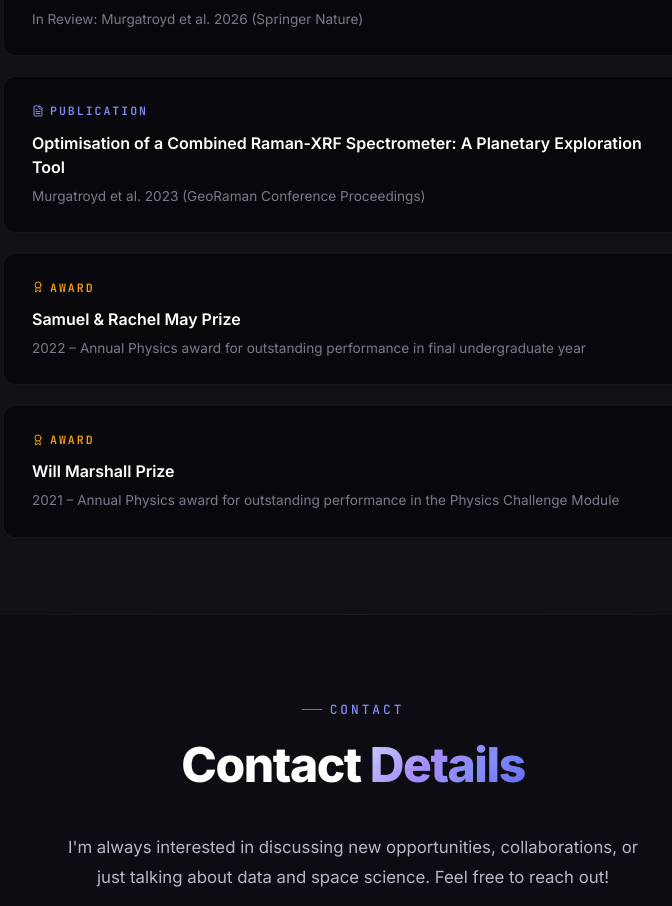
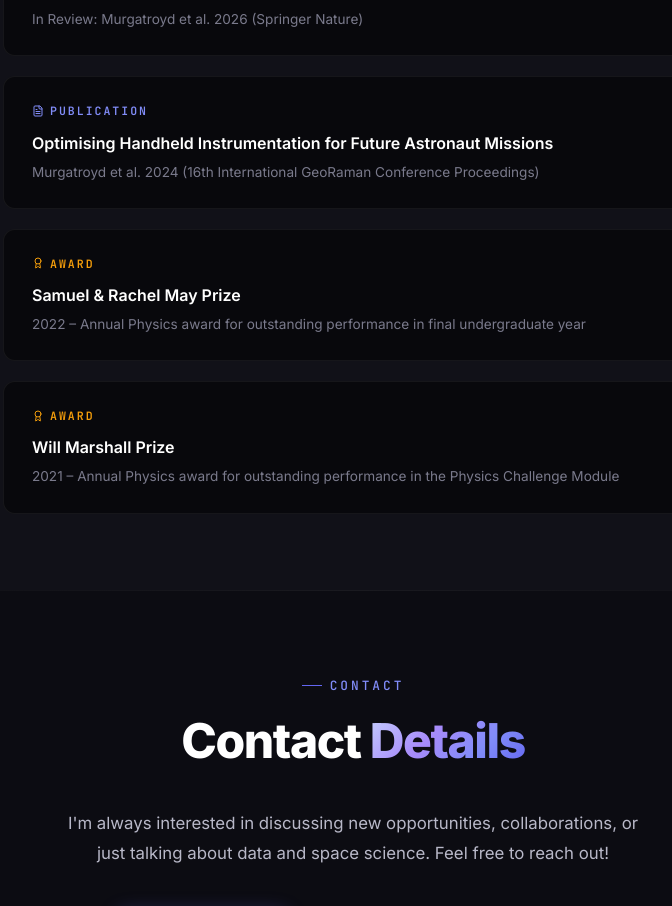
Before and after one commit to ConanMurg/my-webpage, a React (Vite) app: page / in a window 1280 px wide. Shown: the part 6400-7306 px from the top of the page, without its empty margins (287-959 px from the left). Built offline with nearby package versions, Linux system fonts and the light colour scheme.

Commit message:
Adding a Qualifications section to webpage.

```diff
--- a/src/components/Publications.jsx
+++ b/src/components/Publications.jsx
@@ -14,8 +14,8 @@ const publications = [
   },
   {
     type: 'paper',
-    title: 'Optimisation of a Combined Raman-XRF Spectrometer: A Planetary Exploration Tool',
-    meta: 'Murgatroyd et al. 2023 (GeoRaman Conference Proceedings)',
+    title: 'Optimising Handheld Instrumentation for Future Astronaut Missions',
+    meta: 'Murgatroyd et al. 2024 (16th International GeoRaman Conference Proceedings)',
   },
   {
     type: 'award',
```
